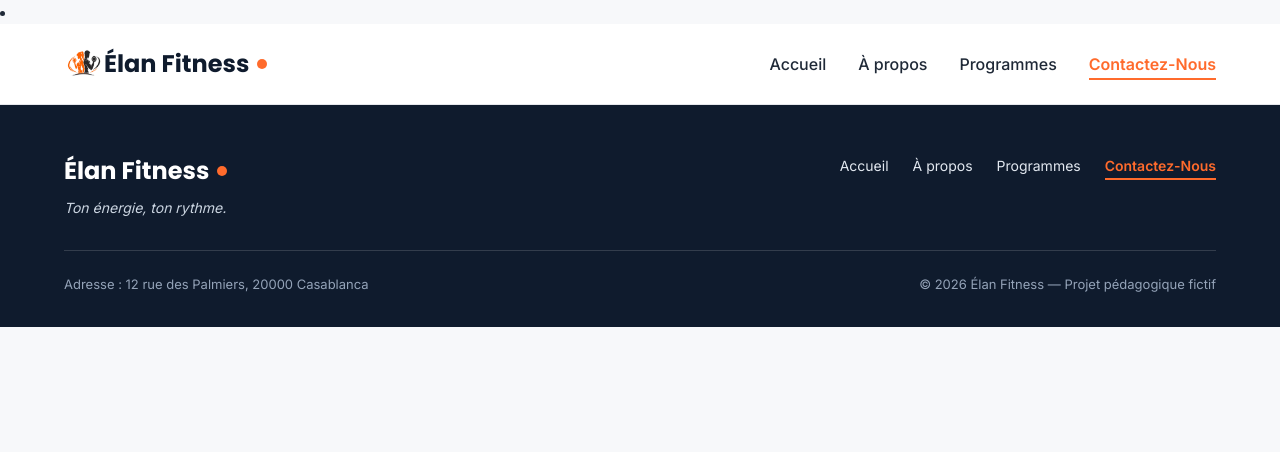
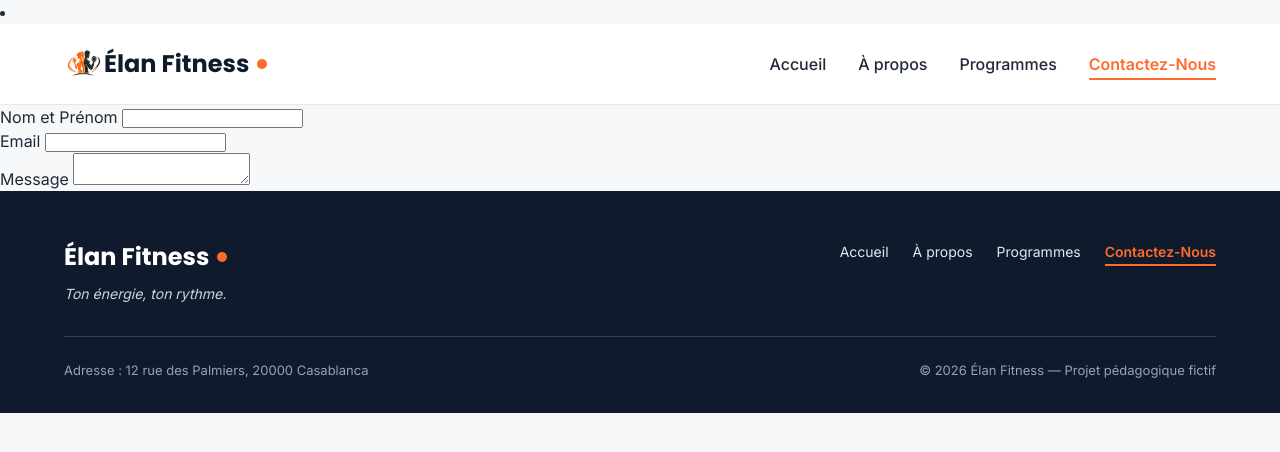
Before and after one commit to Douaeaghmir/improvesiteweb, a plain HTML site: page contact.html in a window 1280 px wide. Drawn offline with Linux system fonts and the light colour scheme.

Commit message:
sitting html for contact nous

```diff
--- a/contact.html
+++ b/contact.html
@@ -30,6 +30,27 @@
       </nav>
     </div>
   </header>
+  <form>
+    <div class ="nom">
+        <label>
+            Nom et Prénom
+        </label>
+        <input type="text">
+    </div>
+    <div class = "email">
+        <label>
+            Email
+        </label>
+        <input type = "email">
+    </div>
+    <div class = "message">
+    <label>
+        Message
+    </label>
+    <textarea>
+    </textarea>
+    </div>
+</form>
 <footer class="pied-de-page">
     <div class="conteneur">
 
```
